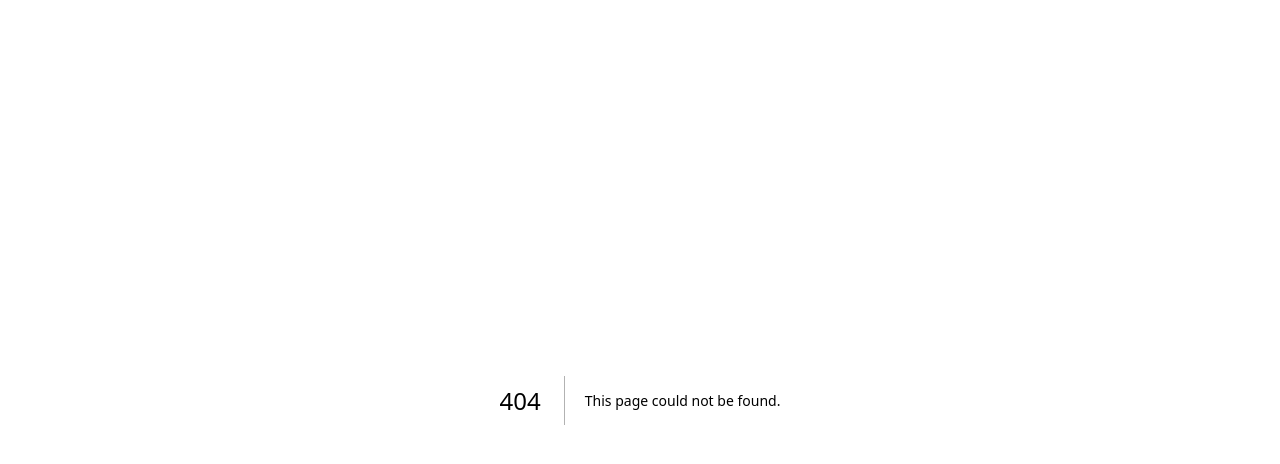
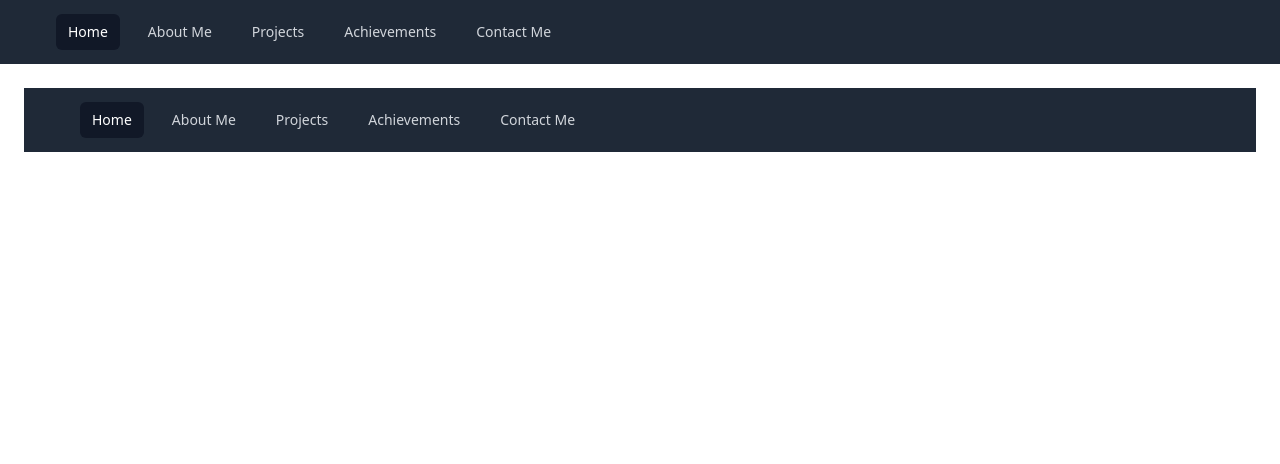
Before and after one commit to bhanusunrise/portfolio-nextjs-website, a Next.js app: page /website in a window 1280 px wide. Before the commit this address had no page. Shown: the top 464 px of the page. Built offline with nearby package versions, Linux system fonts and the light colour scheme.

Commit message:
page links added

```diff
--- /dev/null
+++ b/src/app/lib/contants.tsx
@@ -0,0 +1 @@
+export const PAGE_BASE_URL = "/website/"
--- a/src/app/page.tsx
+++ b/src/app/page.tsx
@@ -1,9 +1,7 @@
-import NavBar from "@/components/navbar/navbar";
+import PageLayout from "./website/page";
 
 export default function Page() {
   return<>
-<div className="container-fluid">
-  <NavBar />
-</div>
+      <PageLayout/>
   </>
 }
--- /dev/null
+++ b/src/app/website/layout.tsx
@@ -0,0 +1,14 @@
+import NavBar from "@/components/navbar/navbar"
+
+export default function Layout({ children }: { children: React.ReactNode }) {
+  return (
+        <>
+        <div className="container-fluid">
+            <NavBar />
+        </div>
+        <div className="flex-grow p-6 md:overflow-y-auto md:p-6">
+          {children}
+        </div>
+    </>
+  );
+}
--- /dev/null
+++ b/src/app/website/page.tsx
@@ -0,0 +1,9 @@
+import NavBar from "@/components/navbar/navbar";
+
+export default function PageLayout() {
+  return<>
+<div className="container-fluid">
+  <NavBar />
+</div>
+  </>
+}
--- a/src/components/navbar/navbar.tsx
+++ b/src/components/navbar/navbar.tsx
@@ -1,3 +1,5 @@
+import { PAGE_BASE_URL } from '@/app/lib/contants'
+import Link from 'next/link'
 import React from 'react'
 
 export default function NavBar() {
@@ -10,43 +12,36 @@ export default function NavBar() {
                       <div className="hidden sm:ml-6 sm:block">
                         <div className="flex space-x-4">
                           {/* Current: "bg-gray-900 text-white", Default: "text-gray-300 hover:bg-gray-700 hover:text-white" */}
-                          <a
-                           href="#"
+                          <Link
+                           href={PAGE_BASE_URL + "home"}
                            className="rounded-md bg-gray-900 px-3 py-2 text-sm font-medium text-white"
                            aria-current="page"
                           >
                             Home
-                         </a>
-                          <a
-                           href="#"
+                         </Link>
+                          <Link
+                           href={PAGE_BASE_URL + "about_me"}
                            className="rounded-md px-3 py-2 text-sm font-medium text-gray-300 hover:bg-gray-700 hover:text-white"
                          >
                            About Me
-                          </a>
-                         <a
-                            href="#"
-                           className="rounded-md px-3 py-2 text-sm font-medium text-gray-300 hover:bg-gray-700 hover:text-white"
-                         >
-                           Academic Background
-                          </a>
-                         <a
-                            href="#"
+                          </Link>
+                         <Link
+                            href={PAGE_BASE_URL + "projects"}
                             className="rounded-md px-3 py-2 text-sm font-medium text-gray-300 hover:bg-gray-700 hover:text-white"
                           >
                                         Projects
-                        </a>
-                         <a
-                           href="#"
+                        </Link>
+                         <Link
+                           href={PAGE_BASE_URL + "achievements"}
                            className="rounded-md px-3 py-2 text-sm font-medium text-gray-300 hover:bg-gray-700 hover:text-white"
-                         >
-                           Extra Curricular Activities
-                         </a>
-                         <a
-                           href="#"
+                         >Achievements
+                         </Link>
+                         <Link
+                           href={PAGE_BASE_URL + "contact_me"}
                            className="rounded-md px-3 py-2 text-sm font-medium text-gray-300 hover:bg-gray-700 hover:text-white"
                           >
                            Contact Me
-                         </a>
+                         </Link>
                        </div>
                       </div>
                    </div>
@@ -56,43 +51,37 @@ export default function NavBar() {
                {/* Mobile menu */}
                <div className="sm:hidden" id="mobile-menu">
                  <div className="space-y-1 px-2 pb-3 pt-2">
-                   <a
+                   <Link
                       href="#"
                       className="block rounded-md bg-gray-900 px-3 py-2 text-base font-medium text-white"
                       aria-current="page"
                    >
                      Home
-                    </a>
-                    <a
+                    </Link>
+                    <Link
                       href="#"
                       className="block rounded-md px-3 py-2 text-base font-medium text-gray-300 hover:bg-gray-700 hover:text-white"
                     >
                       About Me
-                   </a>
-                    <a
-                      href="#"
-                      className="block rounded-md px-3 py-2 text-base font-medium text-gray-300 hover:bg-gray-700 hover:text-white"
-                    >
-                      Academic Background
-                    </a>
-                    <a
+                   </Link>
+                    <Link
                       href="#"
                       className="block rounded-md px-3 py-2 text-base font-medium text-gray-300 hover:bg-gray-700 hover:text-white"
                     >
                       Projects
-                    </a>
-                    <a
+                    </Link>
+                    <Link
                       href="#"
                       className="block rounded-md px-3 py-2 text-base font-medium text-gray-300 hover:bg-gray-700 hover:text-white"
                     >
-                      Extra Curricular Activities
-                   </a>
-                    <a
+                      Achievements
+                   </Link>
+                    <Link
                       href="#"
                       className="block rounded-md px-3 py-2 text-base font-medium text-gray-300 hover:bg-gray-700 hover:text-white"
                  >
                      Contact Me
-                    </a>
+                    </Link>
                   </div>
                </div>
              </nav>
```
Also changed, not shown: src/app/website/about_me/page.tsx (added), src/app/website/achievements/page.tsx (added), src/app/website/contact_me/page.tsx (added), src/app/website/home/page.tsx (added), src/app/website/projects/page.tsx (added).
